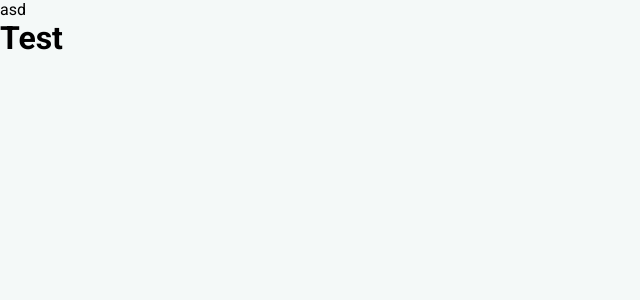
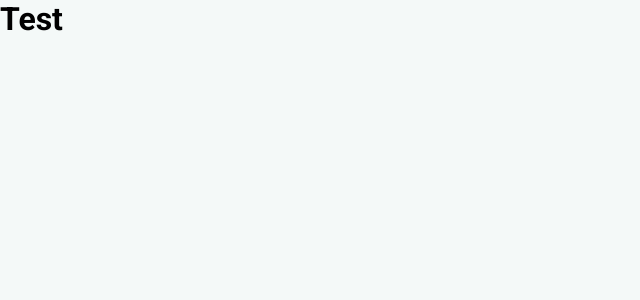
Before and after one commit to posop1/web-news, a Next.js app: page / in a window 1280 px wide. Shown: the top 300 px of the page, without its empty margins (0-640 px from the left). Built offline with nearby package versions, Linux system fonts and the light colour scheme.

Commit message:
fix test template

```diff
--- a/components/SideBar/index.tsx
+++ b/components/SideBar/index.tsx
@@ -3,7 +3,7 @@ import s from './SideBar.module.scss'
 interface SideBarProps {}
 
 const SideBar: React.FC<SideBarProps> = () => {
-  return <div className={s.sidebar}>asd</div>
+  return <div className={s.sidebar}></div>
 }
 
 export default SideBar
```
